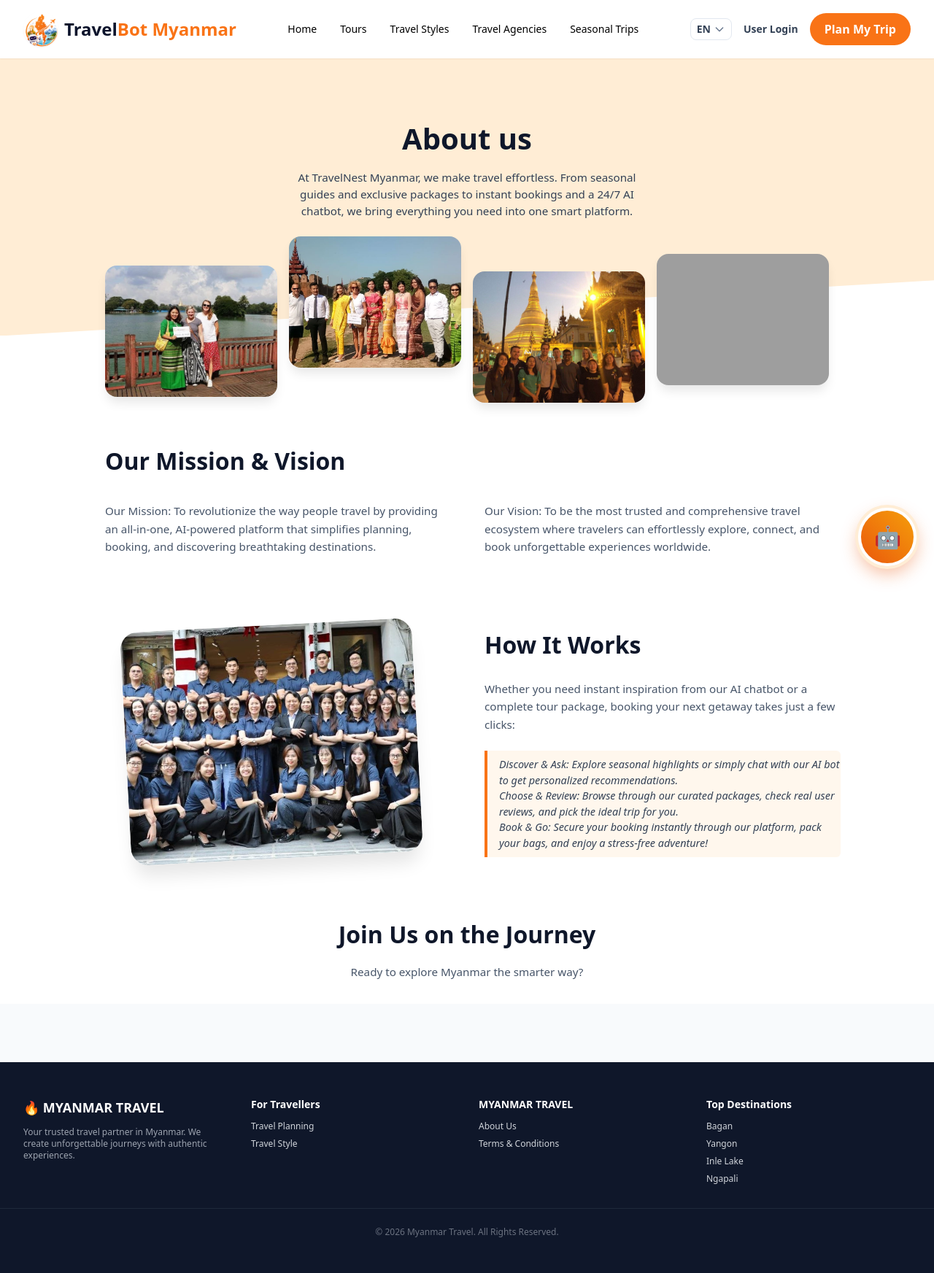
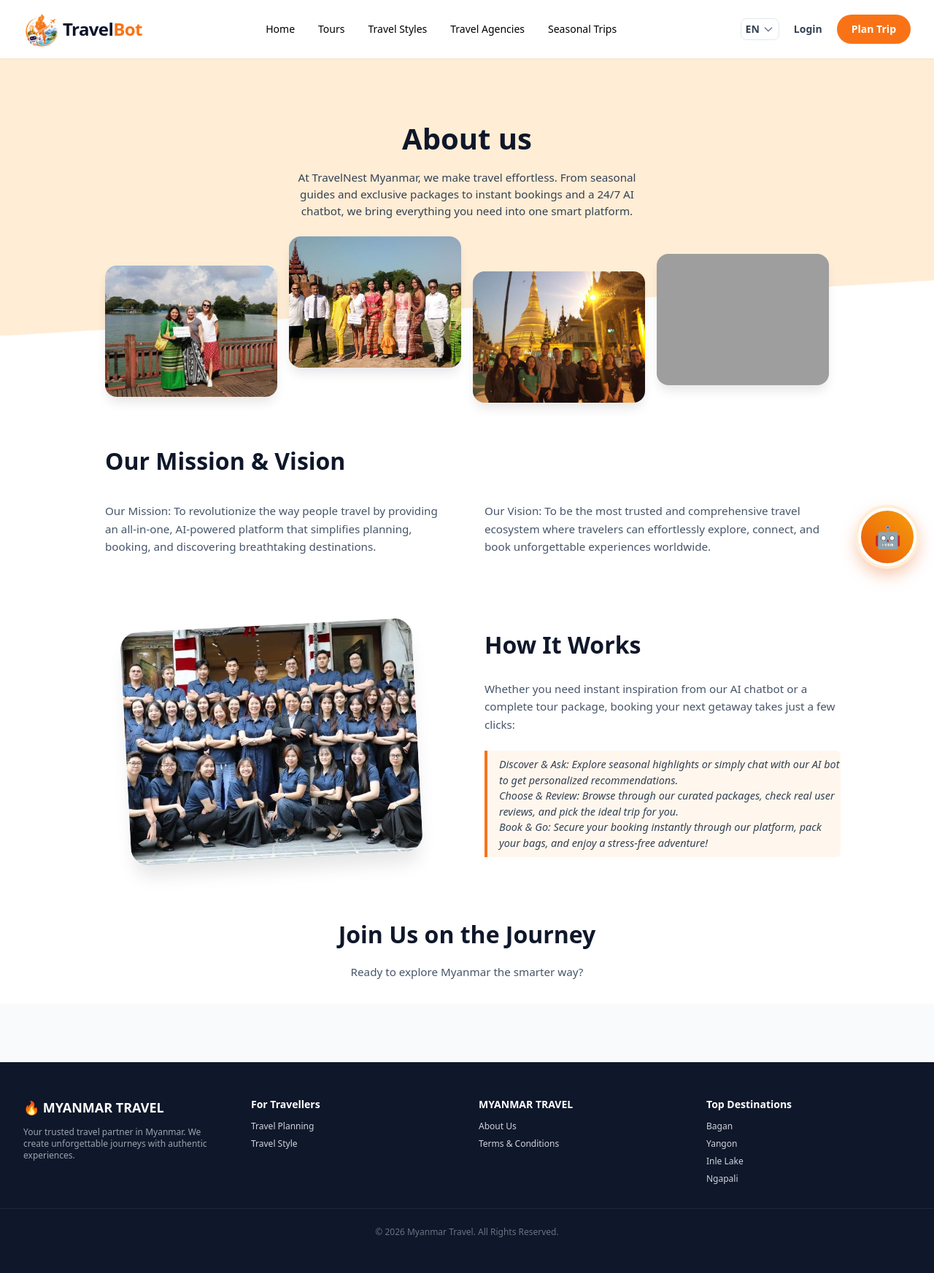
Before and after one commit to Kkhin-nd/ProjectShow, a Django app: template trip/templates/trip/about.html in a window 1280 px wide. Shown: the whole page at 73% size. Run offline with Django 5.2, Linux system fonts and the light colour scheme; the template is opened without the code that fills it, so the values that code supplies are empty; some libraries are stand-ins or nearby versions; grey boxes are pictures that could not be loaded.

```diff
--- a/trip/templates/trip/base.html
+++ b/trip/templates/trip/base.html
@@ -16,18 +16,18 @@
 
     <!-- 1. Navigation Bar -->
     <header class="bg-white shadow-sm sticky top-0 z-50">
-        <div class="max-w-7xl mx-auto px-4 sm:px-6 lg:px-8 h-20 flex items-center justify-between">
+        <div class="max-w-7xl mx-auto px-2 sm:px-6 lg:px-8 h-16 sm:h-20 flex items-center justify-between">
             <!-- Logo & Brand Name -->
-            <div class="flex items-center space-x-3">
-                <a href="{% url 'home' %}" class="flex items-center space-x-2">
-                    <img src="{% static 'trip/sticker.webp' %}" alt="Travel Bot Myanmar Logo" class="w-12 h-12 object-contain rounded-full shadow-sm">
-                    <span class="text-2xl font-bold">
-                        <span style="color: #0b132b;">Travel</span><span class="text-[#f97316]">Bot Myanmar</span>
+            <div class="flex items-center space-x-1.5 sm:space-x-3 shrink-0">
+                <a href="{% url 'home' %}" class="flex items-center space-x-1.5">
+                    <img src="{% static 'trip/sticker.webp' %}" alt="Travel Bot Myanmar Logo" class="w-9 h-9 sm:w-12 sm:h-12 object-contain rounded-full shadow-sm">
+                    <span class="text-base sm:text-2xl font-bold tracking-tight">
+                        <span style="color: #0b132b;">Travel</span><span class="text-[#f97316]">Bot</span>
                     </span>
                 </a>
             </div>
 
-            <!-- Menu Links -->
+            <!-- Menu Links (Desktop Only) -->
             <nav class="hidden md:flex space-x-8 text-sm font-medium">
                 <a href="{% url 'home' %}" class="{% if request.path == '/' %}text-[#f97316] font-bold{% else %}hover:text-[#f97316]{% endif %}">{% trans "Home" %}</a>
                 <a href="{% url 'tours' %}" class="{% if request.path == '/tours/' %}text-[#f97316] font-bold{% else %}hover:text-[#f97316]{% endif %}">{% trans "Tours" %}</a>
@@ -37,16 +37,16 @@
             </nav>
 
             <!-- Right Actions -->
-            <div class="flex items-center space-x-4">
+            <div class="flex items-center space-x-1.5 sm:space-x-4 shrink-0">
                 <!-- Language Switcher Dropdown -->
                 <div class="relative" x-data="{ open: false }">
                     <form action="{% url 'set_language' %}" method="post" id="langForm">
                         {% csrf_token %}
                         <input name="next" type="hidden" value="{{ request.get_full_path }}">
 
-                        <button type="button" @click="open = !open" class="flex items-center space-x-1 text-sm font-semibold text-slate-700 hover:text-[#f97316] transition px-2 py-1 rounded-lg border border-slate-200 bg-white shadow-xs">
+                        <button type="button" @click="open = !open" class="flex items-center space-x-0.5 sm:space-x-1 text-xs sm:text-sm font-semibold text-slate-700 hover:text-[#f97316] transition px-1.5 py-1 rounded-lg border border-slate-200 bg-white shadow-xs">
                             <span>{% if request.LANGUAGE_CODE == 'my' %}မြန်မာ{% else %}EN{% endif %}</span>
-                            <svg class="w-4 h-4 text-slate-500" fill="none" stroke="currentColor" viewBox="0 0 24 24"><path stroke-linecap="round" stroke-linejoin="round" stroke-width="2" d="M19 9l-7 7-7-7"></path></svg>
+                            <svg class="w-3 h-3 sm:w-4 sm:h-4 text-slate-500" fill="none" stroke="currentColor" viewBox="0 0 24 24"><path stroke-linecap="round" stroke-linejoin="round" stroke-width="2" d="M19 9l-7 7-7-7"></path></svg>
                         </button>
 
                         <!-- Dropdown Menu -->
@@ -61,27 +61,28 @@
                     </form>
                 </div>
 
+                <!-- User Login / Profile -->
                 {% if request.user.is_authenticated %}
-                    <div class="flex items-center space-x-2">
-                        <a href="{% url 'profile' %}" class="flex items-center gap-2 text-sm font-bold text-slate-800 hover:text-[#f97316] transition">
+                    <div class="flex items-center">
+                        <a href="{% url 'profile' %}" class="flex items-center text-xs sm:text-sm font-bold text-slate-800 hover:text-[#f97316] transition">
                             {% if request.user.userprofile and request.user.userprofile.profile_picture %}
-                                <img src="{{ request.user.userprofile.profile_picture.url }}" class="w-8 h-8 rounded-full object-cover border border-[#f97316]">
+                                <img src="{{ request.user.userprofile.profile_picture.url }}" class="w-7 h-7 sm:w-8 sm:h-8 rounded-full object-cover border border-[#f97316]">
                             {% else %}
-                                <div class="w-8 h-8 rounded-full bg-orange-100 text-[#f97316] flex items-center justify-center text-xs font-bold">
+                                <div class="w-7 h-7 sm:w-8 sm:h-8 rounded-full bg-orange-100 text-[#f97316] flex items-center justify-center text-xs font-bold">
                                     {{ request.user.username|slice:":1"|upper }}
                                 </div>
                             {% endif %}
-                            <span>{{ request.user.first_name|default:request.user.username }}</span>
                         </a>
                     </div>
                 {% else %}
-                    <button onclick="openAuthModal()" class="text-sm font-semibold text-slate-700 hover:text-[#f97316] transition">
-                        {% trans "User Login" %}
+                    <button onclick="openAuthModal()" class="text-xs sm:text-sm font-semibold text-slate-700 hover:text-[#f97316] transition whitespace-nowrap px-1">
+                        {% trans "Login" %}
                     </button>
                 {% endif %}
 
-                <a href="{% url 'plan_trip' %}" class="px-5 py-2.5 bg-[#f97316] text-white font-bold rounded-full hover:bg-orange-600 transition-all duration-300">
-                    {% trans "Plan My Trip" %}
+                <!-- Plan Trip Button -->
+                <a href="{% url 'plan_trip' %}" class="px-3 sm:px-5 py-1.5 sm:py-2.5 bg-[#f97316] text-white text-xs sm:text-sm font-bold rounded-full hover:bg-orange-600 transition-all duration-300 whitespace-nowrap shadow-sm">
+                    {% trans "Plan Trip" %}
                 </a>
             </div>
         </div>
```
